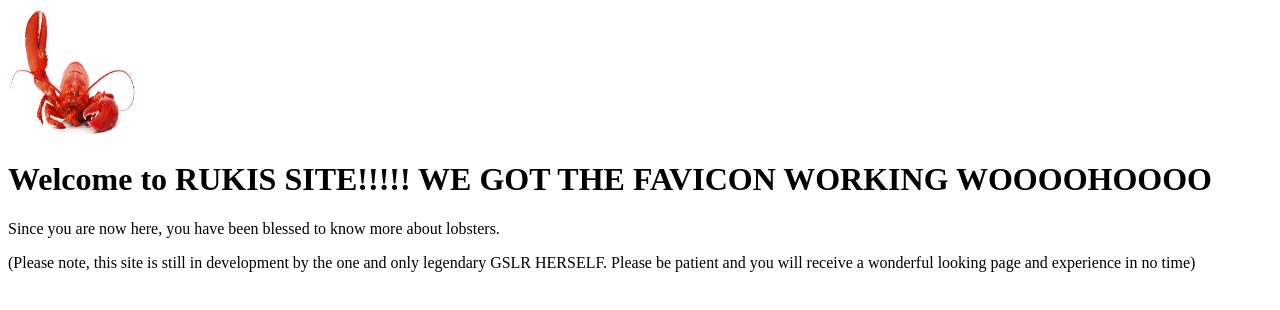
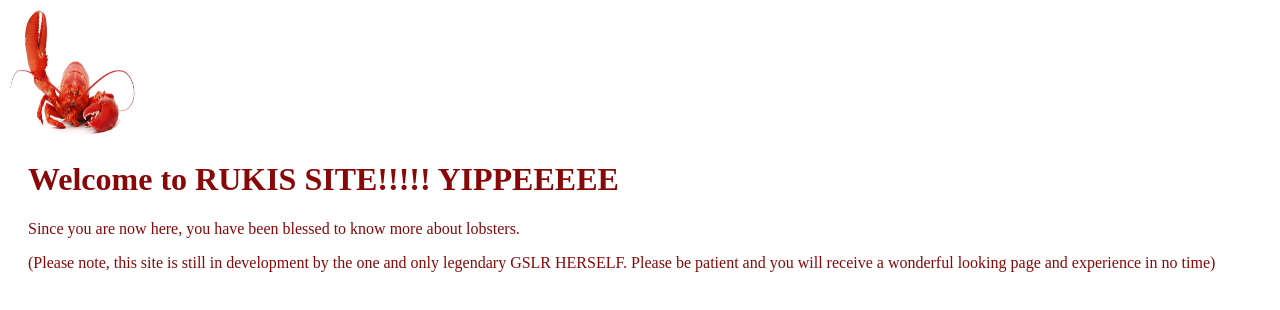
Before and after one commit to rukiruki1/.github.io, a plain HTML site: page index.html in a window 1280 px wide. Drawn offline with Linux system fonts and the light colour scheme.

Commit message:
colour change and css file created

```diff
--- a/index.html
+++ b/index.html
@@ -1,20 +1,24 @@
  <!DOCTYPE html>
 <html lang="en">
 <meta charset="UTF-8">
+
+<head>
 <title>Ruki Lobsta</title>
-<head>
 <link rel="icon" type="image/x-icon" href="images/favicon.ico">
+<link rel="stylesheet" href="style.css">
 </head>
-<script src=""></script>
+
 <body>
     <img src="images/hi.jpg" alt="Hi" width="128" height="128">
 
 <div class="">
- <h1>Welcome to RUKIS SITE!!!!! WE GOT THE FAVICON WORKING WOOOOHOOOO</h1>
+ <h1>Welcome to RUKIS SITE!!!!! YIPPEEEEE</h1>
  <p>Since you are now here, you have been blessed to know more about lobsters.</p>
  <p>(Please note, this site is still in development by the one and only legendary GSLR HERSELF.
     Please be patient and you will receive a wonderful looking page and experience in no time) </p>
 </div>
 
 </body>
+
+
 </html>
--- /dev/null
+++ b/style.css
@@ -0,0 +1,4 @@
+h1 ,p{
+    color: #880808;
+    margin-left: 20px;
+  }
```
